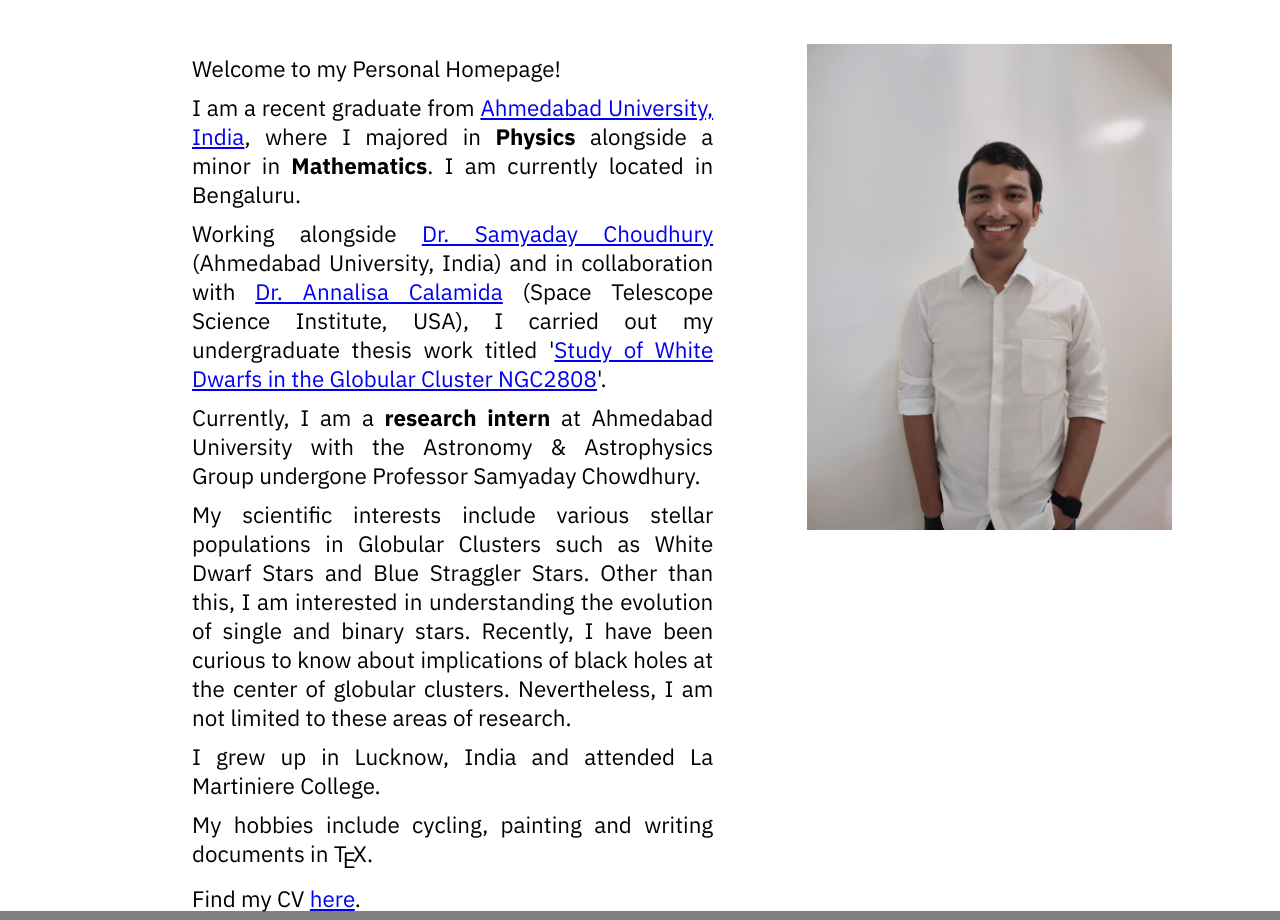
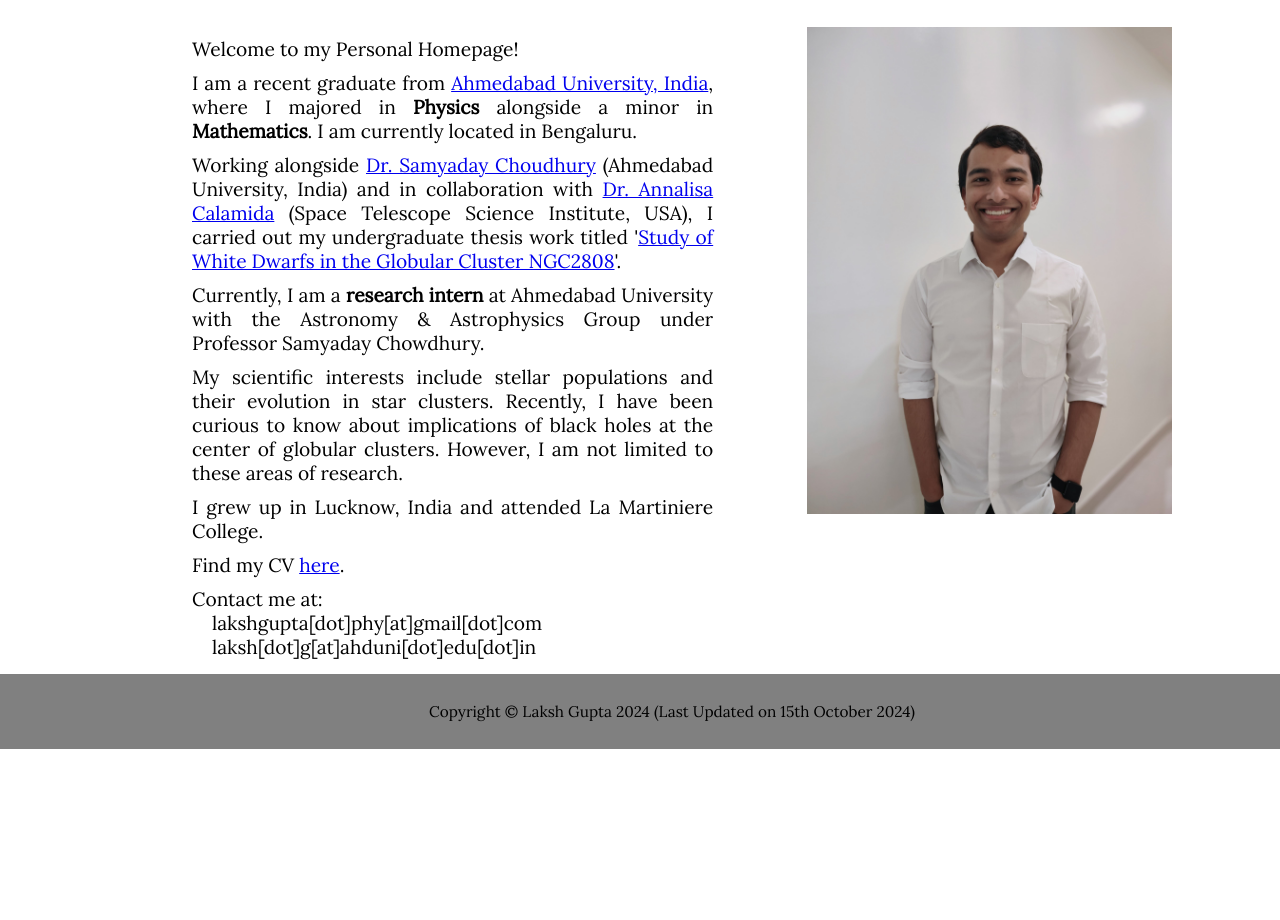
Before and after one commit to GuptaLaksh/lakshg.github.io, a plain HTML site: page index.html in a window 1280 px wide. Shown: the part 104-1024 px from the top of the page. After the commit the page ends 853 px from the top, so only its background shows below. Drawn offline with Linux system fonts and the light colour scheme.

Commit message:
Update - 15th Oct

```diff
--- a/index.html
+++ b/index.html
@@ -4,15 +4,17 @@
     <meta charset="UTF-8">
     <meta name="viewport" content="width=device-width, initial-scale=1.0">
     <title>Laksh Gupta</title>
-    <link href="https://fonts.googleapis.com/css2?family=IBM+Plex+Sans:wght@400;700&display=swap" rel="stylesheet">
+    <link href="https://fonts.googleapis.com/css2?family=Lora&display=swap" rel="stylesheet">
+    <!-- <link href="https://fonts.googleapis.com/css2?family=IBM+Plex+Sans:wght@400;700&display=swap" rel="stylesheet"> -->
     <style type="text/css">
         body {
-            font-family: 'IBM Plex Sans', sans-serif; /* Apply the IBM Plex Sans font */
+            font-family: 'Lora', 'Times New Roman', serif;
+            /* font-family: 'IBM Plex Sans', sans-serif; Apply the IBM Plex Sans font */
             margin: 0;
             padding: 0 15%;
             position: relative;
-            min-height: 120vh;
-            font-size: 1.4em;
+            min-height: 90vh;
+            font-size: 1.2em;
             overflow-x: hidden; /* Prevent horizontal scrolling if the strip extends beyond the viewport */
         }
 
@@ -22,7 +24,7 @@
             bottom: 0;
             left: 0;
             width: 100%;
-            height: 5cm; /* Height of the grey strip */
+            height: 2cm; /* Height of the grey strip */
             background-color: grey; /* Grey color for the strip */
             z-index: -1; /* Place behind other content */
         }
@@ -73,13 +75,14 @@
 
         p.text {
             margin: 10px 0;
-            font-family: 'IBM Plex Sans', sans-serif; /* Ensure the text uses IBM Plex Sans */
+            font-family: 'Lora', 'Times New Roman', serif;
+            /* font-family: 'IBM Plex Sans', sans-serif; Ensure the text uses IBM Plex Sans */
             text-align: justify; /* Justify text */
         }
 
         .footer {
             position: absolute;
-            bottom: 2cm; /* 2 cm above the bottom */
+            bottom: 0.35cm; /* 2 cm above the bottom */
             width: 75%;
             text-align: center;
             font-size: 0.8em;
@@ -126,16 +129,14 @@
                     <a href="https://www.stsci.edu/stsci-research/research-directory/annalisa-calamida">Dr. Annalisa Calamida</a>
                     (Space Telescope Science Institute, USA), I carried out my undergraduate thesis work titled
                     '<a href="Undergraduate Thesis.pdf">Study of White Dwarfs in the Globular Cluster NGC2808</a>'.</p>
-                <p class="text">Currently, I am a <b>research intern</b> at Ahmedabad University with the Astronomy & Astrophysics Group undergone
+                <p class="text">Currently, I am a <b>research intern</b> at Ahmedabad University with the Astronomy & Astrophysics Group under
                     Professor Samyaday Chowdhury.
                 </p>
-                <p class="text">My scientific interests include various stellar populations in Globular Clusters such as White Dwarf Stars
-                    and Blue Straggler Stars. Other than this, I am interested in understanding the
-                    evolution of single and binary stars.
+                <p class="text">My scientific interests include stellar populations and their evolution in star clusters.
                     Recently, I have been curious to know about implications of black holes at the center of globular clusters.
-                    Nevertheless, I am not limited to these areas of research.</p>
+                    However, I am not limited to these areas of research.</p>
                 <p class="text">I grew up in Lucknow, India and attended La Martiniere College.</p>
-                <p class="text">My hobbies include cycling, painting and writing documents in <span class="tex">T<sub>e</sub>X</span>.</p>
+                <!-- <p class="text">My hobbies include cycling, painting and writing documents in <span class="tex">T<sub>e</sub>X</span>.</p>  -->
                 <p class="text">Find my CV <a href="CV.pdf">here</a>.</p>
                 <p class="text">
                     Contact me at:
@@ -153,7 +154,7 @@
         </div>
     </div>
     <div class="footer">
-        <p>Copyright &copy; Laksh Gupta 2024 (Last Updated on 13th August 2024)</p>
+        <p>Copyright &copy; Laksh Gupta 2024 (Last Updated on 15th October 2024)</p>
     </div>
 </body>
 </html>
```
